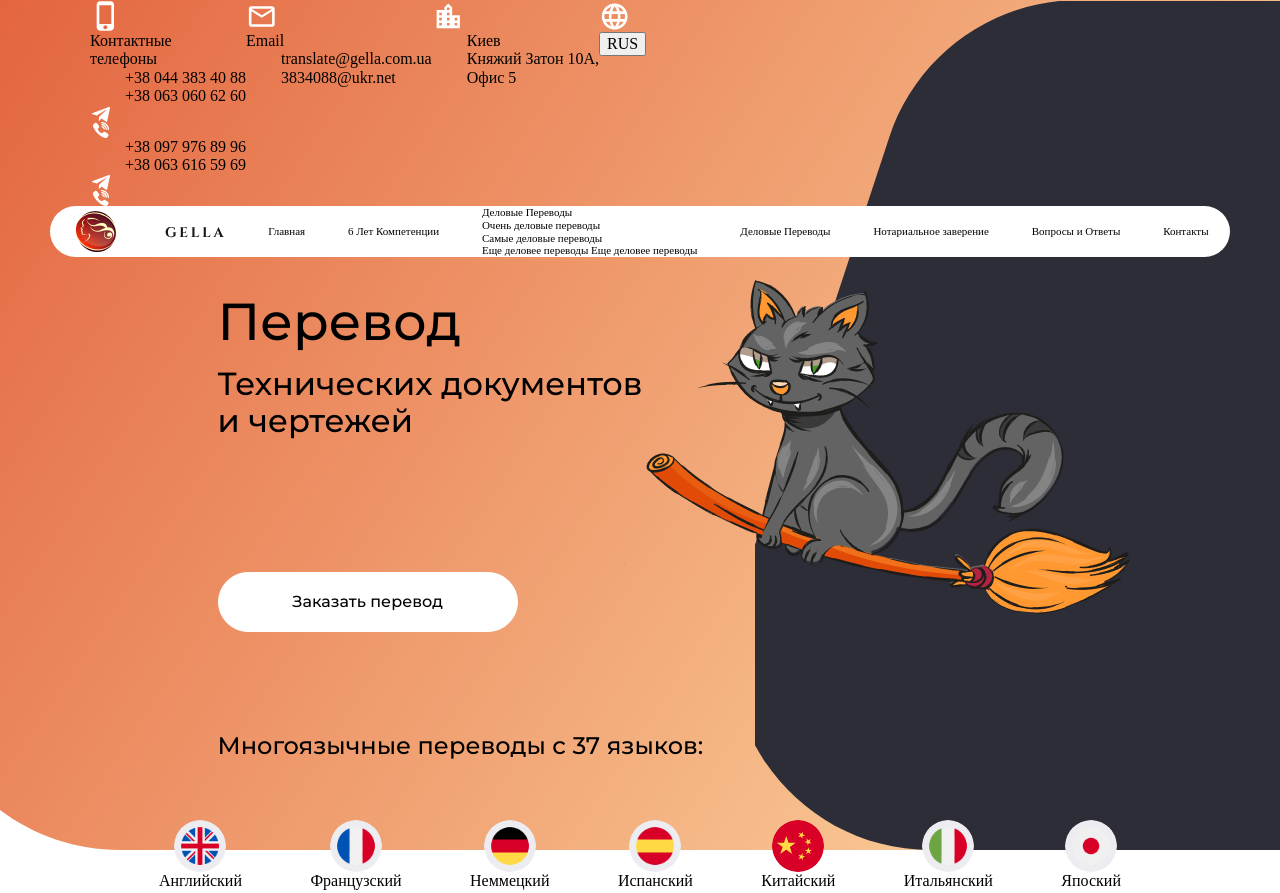
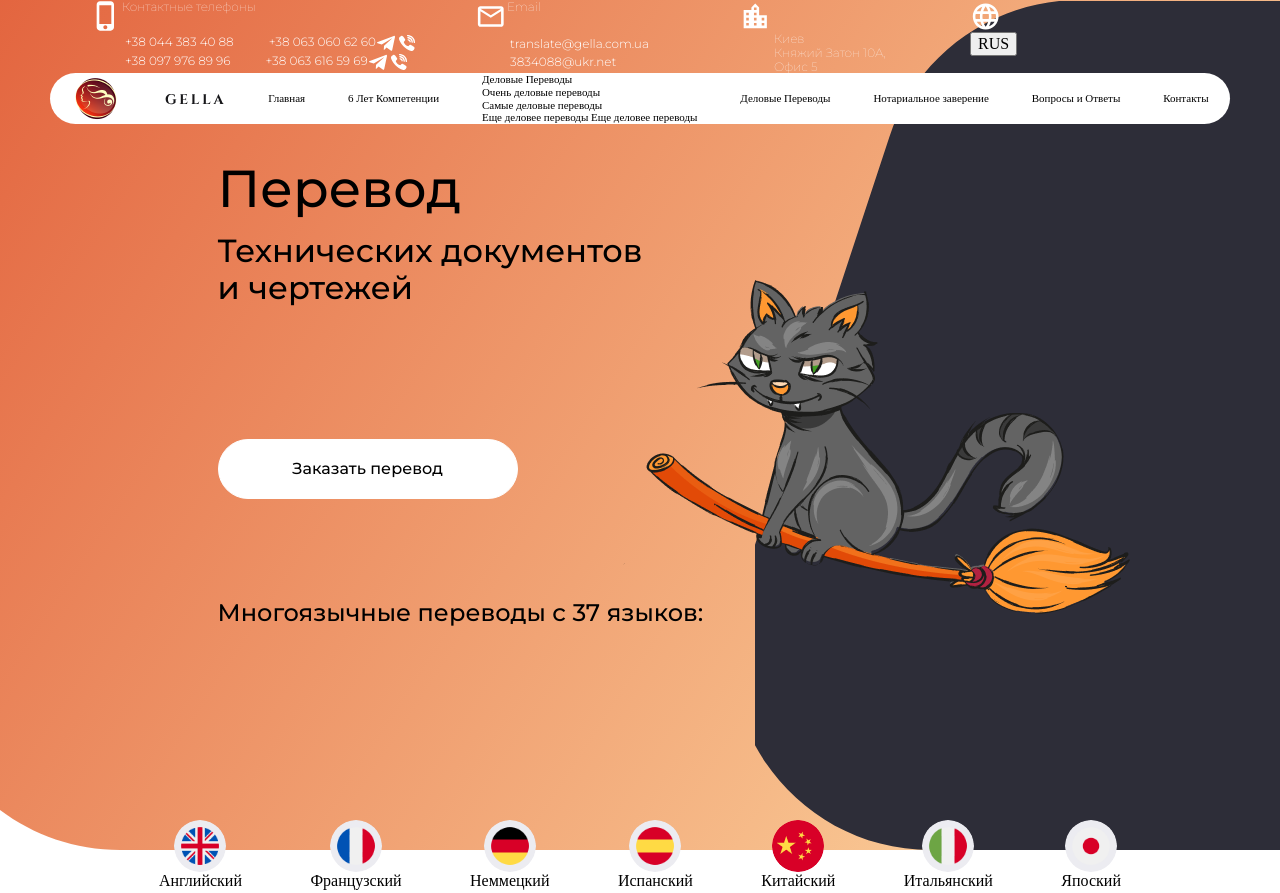
Before and after one commit to Alex28322/Practise2, a plain HTML site: page index.html in a window 1280 px wide. Shown: the top 893 px of the page. Drawn offline with Linux system fonts and the light colour scheme; a script that the page names is missing.

Commit message:
head renamed

```diff
--- a/css/sections/_header.scss
+++ b/css/sections/_header.scss
@@ -81,7 +81,7 @@ height: 32px;
     height: 16px;
     padding-left: 5px;
 }
-.head__email {
+.email {
     width:24%;
     display: flex;
     flex-wrap: wrap;
@@ -99,7 +99,7 @@ height: 32px;
     width: 80%;
     font-weight: 300;
 }
-.head__location {
+.location {
     width: 21%;
     display: flex;
     flex-wrap: wrap;
@@ -115,7 +115,7 @@ height: 32px;
     width: 80%;
     font-weight: 100;
 }
-.head__language {
+.language {
     width: 15%;
 }
 .language__img {
@@ -138,7 +138,7 @@ height: 32px;
 }
 .mld {
 }
-.header__nav {
+.nav {
     display: flex;
     justify-content: space-around;
     align-items: center;
--- a/css/sections/_main.scss
+++ b/css/sections/_main.scss
@@ -297,5 +297,4 @@ flex-wrap: wrap;
 }
 .arrow {
     background: url('../../img/arrow.svg')center no-repeat;
-
 }
--- a/css/style.scss
+++ b/css/style.scss
@@ -1,3 +1,3 @@
-@import'../css/_sections/header';
-@import'../css/_sections/main';
-@import'../css/_sections/footer';
+@import'../css/sections/header';
+@import'../css/sections/main';
+@import'../css/sections/footer';
--- a/index.html
+++ b/index.html
@@ -29,19 +29,19 @@
     <div class="phone__telegram"></div>
     <div class="phone__viber"></div>
 </div>
-<div class="head__email">
+<div class="email">
     <div class="email__img"></div>
     <div class="email__text phone__text-white">Email</div>
     <div class="email__adres phone__text-white">translate@gella.com.ua</div>
     <div class="email__adres phone__text-white">3834088@ukr.net</div>
 </div>
-<div class="head__location">
+<div class="location">
     <div class="location__img"></div>
     <div class="location__text phone__text-white"><span>Киев</span></div>
     <div class="location__text phone__text-white">Княжий Затон 10А,</div>
     <div class="location__text phone__text-white">Офис 5</div>
 </div>
-<div class="head__language">
+<div class="language">
     <div class="language__img"></div>
     <button class="language__text">RUS</button>
     <div class="language__unfold unfold">
@@ -52,6 +52,7 @@
 </div>
 </div>
 <div class="header__nav container">
+    <div class="nav">
     <div class="nav__item nav__icon"></div>
     <div class="nav__item nav__logo"></div>
     <div class="nav__item nav__text">Главная</div>
@@ -67,6 +68,7 @@
     <div class="nav__item nav__text">Нотариальное заверение</div>
     <div class="nav__item nav__text">Вопросы и Ответы</div>
     <div class="nav__item nav__text">Контакты</div>
+</div>
 </div>
 </header>
 <div class="main__article__box">
```
Also changed, not shown: css/style.css, 1 other file.
